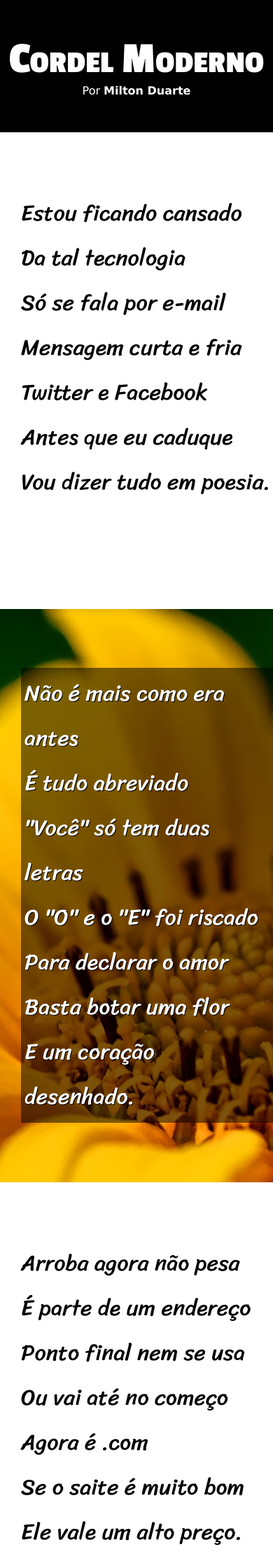
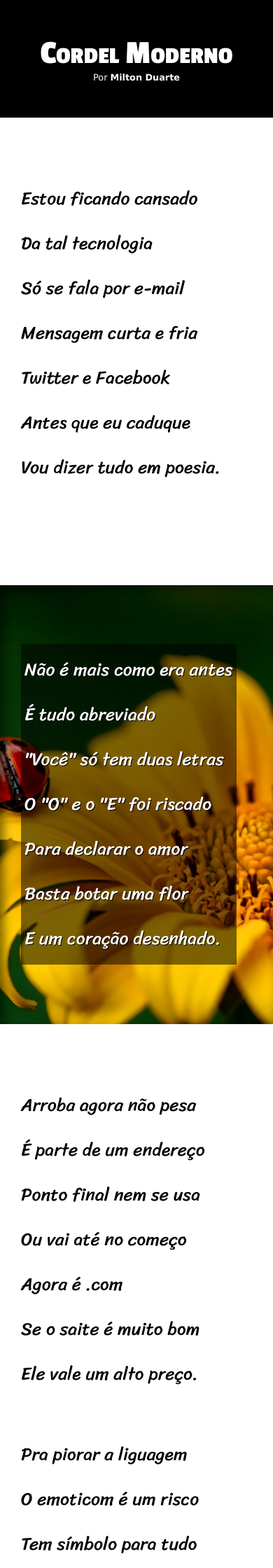
Before and after one commit to GustavoReissss/PROJETOS, a PHP site: page / in a window 390 px wide. Shown: the top 2240 px of the page at 70% size. Run offline with PHP 8.4, Linux system fonts and the light colour scheme.

Commit message:
Update style.css

```diff
--- a/HTML5-CSS3/GUSTAVOGUANABARA/2 - Cordel Moderno/style.css
+++ b/HTML5-CSS3/GUSTAVOGUANABARA/2 - Cordel Moderno/style.css
@@ -69,6 +69,7 @@
 section.imagem{
     background-color: rgb(51, 51, 51);
     color: white;
+    box-shadow: inset 6px 6px 13px 0px rgba(0, 0, 0, 0.473);
 }
 
 section.imagem > p {
@@ -81,10 +82,14 @@
 section#img1{
     background-image: url(./imagens/background001.jpg);
     background-position: right center;
+    background-size: cover;
+    background-attachment: fixed;
 }
 
 section#img2{
     background-image: url(./imagens/background002.jpg);
+    background-size: cover;
+    background-attachment: fixed;
 }
 
 
@@ -94,3 +99,13 @@
     padding: 10px;
     text-align: center;
 }
+
+@media screen and (max-width: 500px){
+    header > h1{
+        font-size: 3em;
+    }
+
+    p, footer {
+        font-size: 0.8em;
+    }
+}
```
